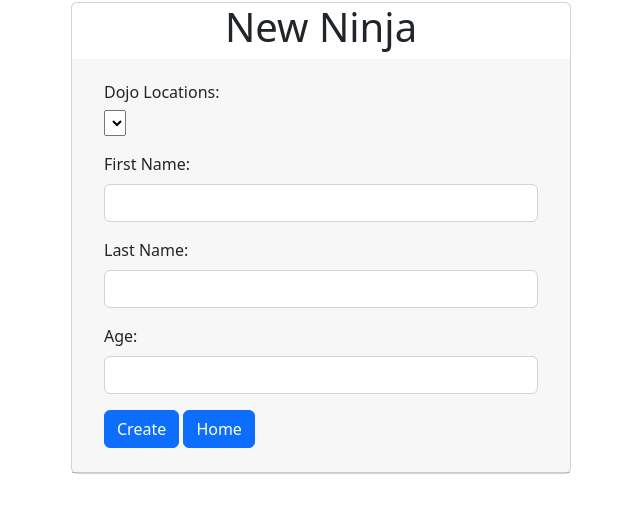
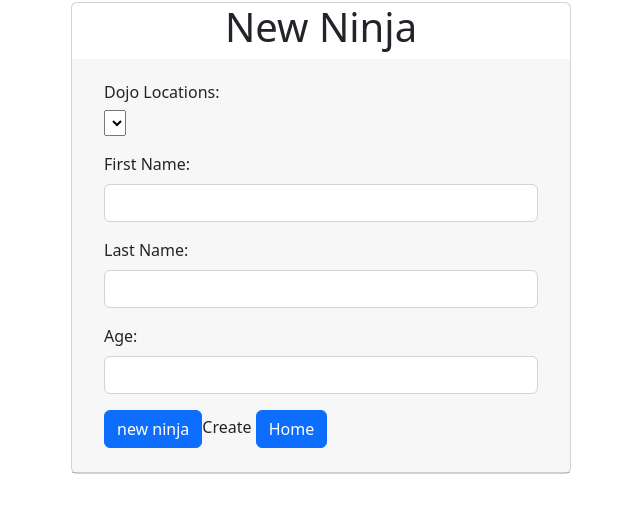
Before and after one commit to TheKab/dojos_ninjas, a Flask app: page /new_ninja in a window 1280 px wide. Shown: the part 46-559 px from the top of the page, without its empty margins (319-959 px from the left). Run offline with Flask 2, Linux system fonts and the light colour scheme; data that the repository does not hold is empty.

Commit message:
commit on master

```diff
--- a/dojos_app/controllers/dojos_con.py
+++ b/dojos_app/controllers/dojos_con.py
@@ -22,8 +22,7 @@ def show_dojo(dojos_id):
         'dojos_id' : dojos_id
     }
 
-    dojo = Dojo.show_dojo_ninjas(data)
-    return render_template("show_dojo.html", dojo = dojo)
+    return render_template("show_dojo.html", dojo =  Dojo.show_dojo_ninjas(data))
 
 
 # -----------------  CREATE NEW DOJO -------------------------
--- a/dojos_app/models/Dojo.py
+++ b/dojos_app/models/Dojo.py
@@ -2,7 +2,7 @@
 
 # import the function that will return an instance of a connection
 from dojos_app.config.mysqlconnection import connectToMySQL
-from dojos_app.models import Ninja
+from dojos_app.models.Ninja import Ninja
 
 
 class Dojo:
@@ -11,6 +11,7 @@ class Dojo:
         self.name       = data['name']
         self.created_at = data['created_at']
         self.updated_at = data['updated_at']
+        self.ninja      = []
 
 # ------------------ SHOW ALL DOJOS ---------------------------
     # Now we use class methods to query our database
@@ -44,14 +45,14 @@ class Dojo:
 
         for row_from_db in results:
             ninja_data = {
-                "id" : row_from_db["ninjas.id"],
-                "first_name" : row_from_db["first_name"],
-                "last_name" : row_from_db["last_name"],
-                "age" : row_from_db["age"],
-                "created_at" : row_from_db["ninjas.created_at"],
-                "updated_at" : row_from_db["ninjas.updated_at"]
+                "id"            : row_from_db["ninjas.id"],
+                "first_name"    : row_from_db["first_name"],
+                "last_name"     : row_from_db["last_name"],
+                "age"           : row_from_db["age"],
+                "created_at"    : row_from_db["ninjas.created_at"],
+                "updated_at"    : row_from_db["ninjas.updated_at"]
             }
-            dojos.ninja.append(Ninja.Ninja(ninja_data))
+            dojos.ninja.append(Ninja(ninja_data))
         return dojos
 
 # ------------------ SAVE ONE DOJO ---------------------------
--- a/dojos_app/templates/new_ninja.html
+++ b/dojos_app/templates/new_ninja.html
@@ -38,7 +38,7 @@
                         <label for="age" class="form-label">Age: </label>
                         <input name="age" type="text" class="form-control" id="formGroupExampleInput"  value="">
                     </div>
-                    <a href="/create_new_ninja" type="submit" value="new ninja" class="btn btn-primary">Create</a>
+                    <input type="submit" value="new ninja" class="btn btn-primary">Create</a>
                     <a href="/dojos" type="submit" value="Home" class="btn btn-primary">Home</a>
                 </form>
                 </div>
--- a/dojos_app/templates/show_dojo.html
+++ b/dojos_app/templates/show_dojo.html
@@ -28,7 +28,7 @@
                         </tr>
                     </thead>
                     <tbody>
-                    {% for ninja in ninjas %}
+                    {% for ninja in dojo.ninjas %}
                         <tr>
                             <td>{{ ninja.first_name }}</td>
                             <td>{{ ninja.last_name }}</td>
```
Also changed, not shown: dojos_app/controllers/ninjas_con.py (+7 -7 lines), dojos_app/models/Ninja.py (+3 -13 lines).
